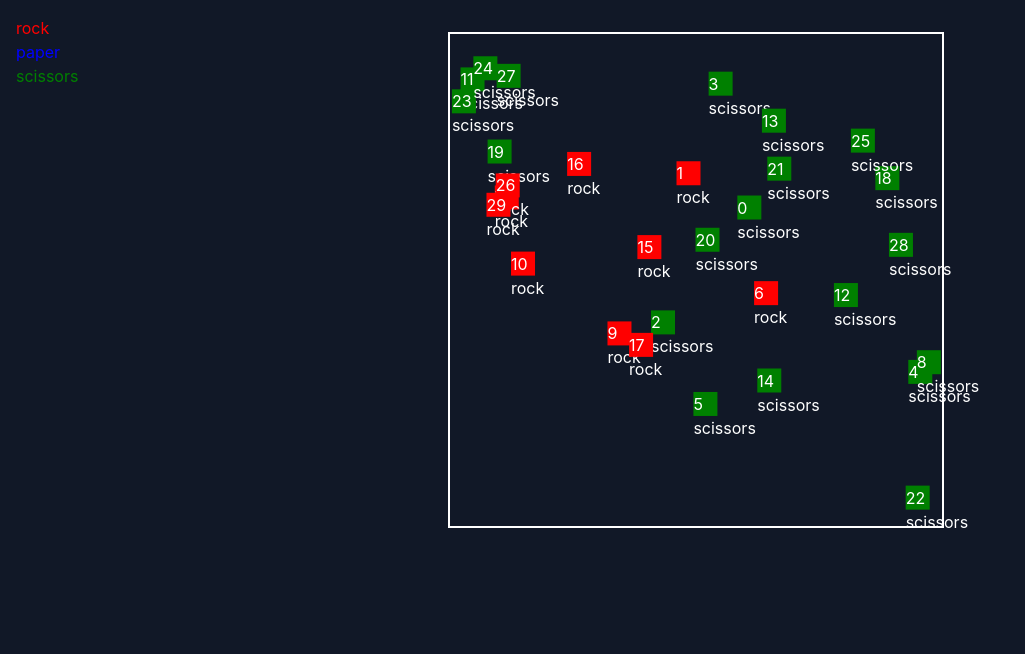
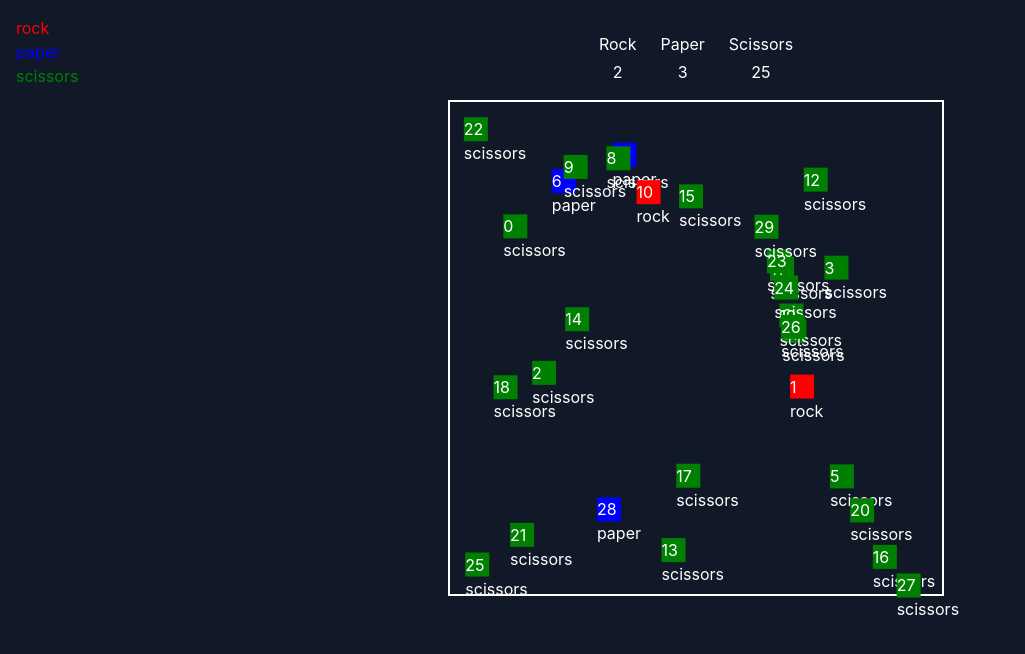
Before and after one commit to 40fathoms/rock-paper-scissors, a React (Vite) app: page / in a window 1280 px wide. Shown: the top 654 px of the page, without its empty margins (0-1025 px from the left). Built offline with nearby package versions, Linux system fonts and the light colour scheme.

Commit message:
perf: refactored rendering logic

```diff
--- a/src/components/home/element.tsx
+++ b/src/components/element.tsx
@@ -1,6 +1,6 @@
 import { motion, useMotionValue } from 'framer-motion';
 import type { ElementRef } from 'react';
-import { useContext, useRef } from 'react';
+import { useContext, useRef, useState } from 'react';
 
 import type { ElementTypes } from '@/classes/quadTree';
 import { Point } from '@/classes/quadTree';
@@ -43,9 +43,10 @@ const Element = ({
   // });
   // const direction = useRef(generateRandomCathetuses());
   const direction = useRef(elementDefaultDirection);
-  const elementTypeRef = useRef(elementDefaultType);
 
   const positionRef = useRef<ElementRef<'div'>>(null);
+
+  const [elementType, setElementType] = useState(elementDefaultType);
 
   const x = useMotionValue(initialX);
   const y = useMotionValue(initialY);
@@ -59,39 +60,39 @@ const Element = ({
     const intersectingPointsWithDifferentElementTypes =
       intersectingPoints.filter(
         (intersectingPoint) =>
-          intersectingPoint.options.elementType !== elementTypeRef.current
+          intersectingPoint.options.elementType !== elementType
       );
 
     intersectingPointsWithDifferentElementTypes.forEach((intersectingPoint) => {
       let newElementType = intersectingPoint.options.elementType;
 
       if (
-        elementTypeRef.current === 'rock' &&
+        elementType === 'rock' &&
         intersectingPoint.options.elementType === 'scissors'
       ) {
         newElementType = 'rock';
       } else if (
-        elementTypeRef.current === 'rock' &&
+        elementType === 'rock' &&
         intersectingPoint.options.elementType === 'paper'
       ) {
         newElementType = 'paper';
       } else if (
-        elementTypeRef.current === 'scissors' &&
+        elementType === 'scissors' &&
         intersectingPoint.options.elementType === 'paper'
       ) {
         newElementType = 'scissors';
       } else if (
-        elementTypeRef.current === 'scissors' &&
+        elementType === 'scissors' &&
         intersectingPoint.options.elementType === 'rock'
       ) {
         newElementType = 'rock';
       } else if (
-        elementTypeRef.current === 'paper' &&
+        elementType === 'paper' &&
         intersectingPoint.options.elementType === 'rock'
       ) {
         newElementType = 'paper';
       } else if (
-        elementTypeRef.current === 'rock' &&
+        elementType === 'rock' &&
         intersectingPoint.options.elementType === 'rock'
       ) {
         newElementType = 'rock';
@@ -109,7 +110,7 @@ const Element = ({
 
       updateQuadTree(newPoint);
 
-      elementTypeRef.current = newElementType;
+      setElementType(newElementType);
 
       if (positionRef.current && positionRef.current?.style) {
         positionRef.current.style.backgroundColor =
@@ -120,7 +121,7 @@ const Element = ({
 
   const updatePositionInQuadTree = () => {
     const point = new Point(x.get(), y.get(), id, {
-      elementType: elementTypeRef.current,
+      elementType: elementType,
       direction: direction.current
     });
     updateQuadTree(point);
@@ -135,7 +136,7 @@ const Element = ({
       direction
     });
     updatePositionInQuadTree();
-  });
+  }, [elementType]);
 
   useRequestAnimationFrame(() => {
     updateElementPosition({
@@ -145,7 +146,7 @@ const Element = ({
       direction
     });
     updatePositionInQuadTree();
-  });
+  }, [elementType]);
 
   return (
     <motion.div
@@ -153,11 +154,11 @@ const Element = ({
       style={{
         x,
         y,
-        backgroundColor: elementTypeColor[elementTypeRef.current]
+        backgroundColor: elementTypeColor[elementType]
       }}
       className={cn(['absolute h-6 w-6 bg-white'])}
     >
-      {id} <br /> {elementTypeRef.current}
+      {id} <br /> {elementType}
     </motion.div>
   );
 };
--- /dev/null
+++ b/src/components/stats.tsx
@@ -0,0 +1,50 @@
+import { useContext, useState } from 'react';
+
+import { RockPaperScissorsContext } from '@/contexts/RockPaperScissorsContext';
+import { cn } from '@/utils/cn';
+import { useRequestAnimationFrame } from '@/hooks/useRequestAnimationFrame';
+import { QuadTree } from '@/classes/quadTree';
+
+const Stats = () => {
+  const { quadTree } = useContext(RockPaperScissorsContext);
+
+  const [rockOccurences, setRockOccurrences] = useState(0);
+  const [paperOccurences, setPaperOccurrences] = useState(0);
+  const [scissorsOccurences, setScissorsOccurrences] = useState(0);
+
+  useRequestAnimationFrame(() => {
+    const { rock, paper, scissors } = QuadTree.GetNumberOfTypes(
+      quadTree.current
+    );
+
+    if (rock !== rockOccurences) setRockOccurrences(rock);
+    if (paper !== paperOccurences) setPaperOccurrences(paper);
+    if (scissors !== scissorsOccurences) setScissorsOccurrences(scissors);
+  }, [rockOccurences, paperOccurences, scissorsOccurences]);
+
+  return (
+    <ul
+      className={cn([
+        'flex flex-row gap-6',
+        '[&>li]:flex [&>li]:flex-col [&>li]:items-center [&>li]:gap-1'
+      ])}
+    >
+      <li>
+        <p>Rock</p>
+        <p>{rockOccurences}</p>
+      </li>
+
+      <li>
+        <p>Paper</p>
+        <p>{paperOccurences}</p>
+      </li>
+
+      <li>
+        <p>Scissors</p>
+        <p>{scissorsOccurences}</p>
+      </li>
+    </ul>
+  );
+};
+
+export { Stats };
--- a/src/contexts/RockPaperScissorsContext.tsx
+++ b/src/contexts/RockPaperScissorsContext.tsx
@@ -3,7 +3,6 @@ import { createContext, useCallback, useEffect, useRef, useState } from 'react';
 
 import type { Point } from '@/classes/quadTree';
 import { QuadTree, Rectangle } from '@/classes/quadTree';
-import { useRequestAnimationFrame } from '@/hooks/useRequestAnimationFrame';
 
 interface IRockPaperScissorsContext {
   boxRef: RefObject<HTMLDivElement>;
@@ -40,12 +39,6 @@ const RockPaperScissorsContextProvider = ({
     QuadTree.CreateQuadTree(quadTree.current, initializeQuadTree);
   }, [initializeQuadTree]);
 
-  const [reRenderCount, setReRenderCount] = useState(0);
-
-  useRequestAnimationFrame(() => {
-    setReRenderCount((prev) => prev + 1);
-  });
-
   return isInitialized ? (
     <RockPaperScissorsContext.Provider
       value={{
@@ -54,7 +47,7 @@ const RockPaperScissorsContextProvider = ({
         updateQuadTree
       }}
     >
-      <div key={reRenderCount}>{children}</div>
+      {children}
     </RockPaperScissorsContext.Provider>
   ) : null;
 };
--- a/src/hooks/useRequestAnimationFrame.ts
+++ b/src/hooks/useRequestAnimationFrame.ts
@@ -1,17 +1,19 @@
 import { useEffect } from 'react';
 
 interface IUseRequestAnimationFrame {
-  (animationCallback: () => void): void;
+  (animationCallback: () => void, dependencyArray: unknown[]): void;
 }
 
 /**
  * Custom React hook that uses the `requestAnimationFrame` method to perform smooth animations.
  *
  * @param {() => void} animationCallback - The callback function that will be invoked on each animation frame.
+ * @param {unknown[]} [dependencyArray=[]] - The array of dependencies that will trigger the effect when updated.
  * @return {void} This hook does not return anything.
  */
 const useRequestAnimationFrame: IUseRequestAnimationFrame = (
-  animationCallback
+  animationCallback,
+  dependencyArray = []
 ) => {
   useEffect(() => {
     let animationId: number;
@@ -23,8 +25,7 @@ const useRequestAnimationFrame: IUseRequestAnimationFrame = (
     animateElement();
 
     return () => cancelAnimationFrame(animationId);
-    // eslint-disable-next-line react-hooks/exhaustive-deps
-  }, []);
+  }, dependencyArray);
 };
 
 export { useRequestAnimationFrame };
--- a/src/pages/home.tsx
+++ b/src/pages/home.tsx
@@ -1,10 +1,12 @@
-import { Box } from '@/components/home/box';
+import { Box } from '@/components/box';
+import { Stats } from '@/components/stats';
 import { RockPaperScissorsContextProvider } from '@/contexts/RockPaperScissorsContext';
 
 const Home = () => {
   return (
     <RockPaperScissorsContextProvider>
       <div className="flex flex-col items-center gap-4">
+        <Stats />
         <Box />
       </div>
     </RockPaperScissorsContextProvider>
--- a/src/utils/generateRandomCathetuses.ts
+++ b/src/utils/generateRandomCathetuses.ts
@@ -1,4 +1,8 @@
 type CathetusesDirection = { dx: number; dy: number };
+
+interface IGenerateRandomCathetuses {
+  (hypotenuse?: number): CathetusesDirection;
+}
 
 /**
  * Generates cathetuses x and y based on a random angle, such as their hypotenuse is always 1.
@@ -6,9 +10,9 @@ type CathetusesDirection = { dx: number; dy: number };
  * @param {number} hypotenuse - The length of the hypotenuse of the right triangle. Defaults to 1.
  * @return {CathetusesDirection} An object containing the random cathetuses.
  */
-const generateRandomCathetuses = (
-  hypotenuse: number = 1
-): CathetusesDirection => {
+const generateRandomCathetuses: IGenerateRandomCathetuses = (
+  hypotenuse = 1
+) => {
   const theta = Math.random() * 2 * Math.PI;
 
   const dx = Math.cos(theta) * hypotenuse;
```
Also changed, not shown: src/components/box.tsx (renamed from src/components/home/box.tsx).
